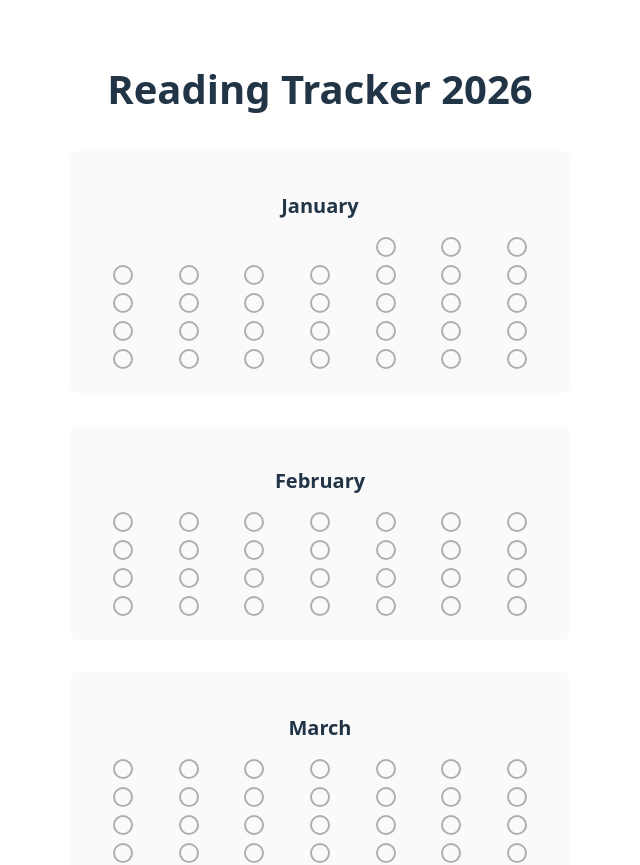
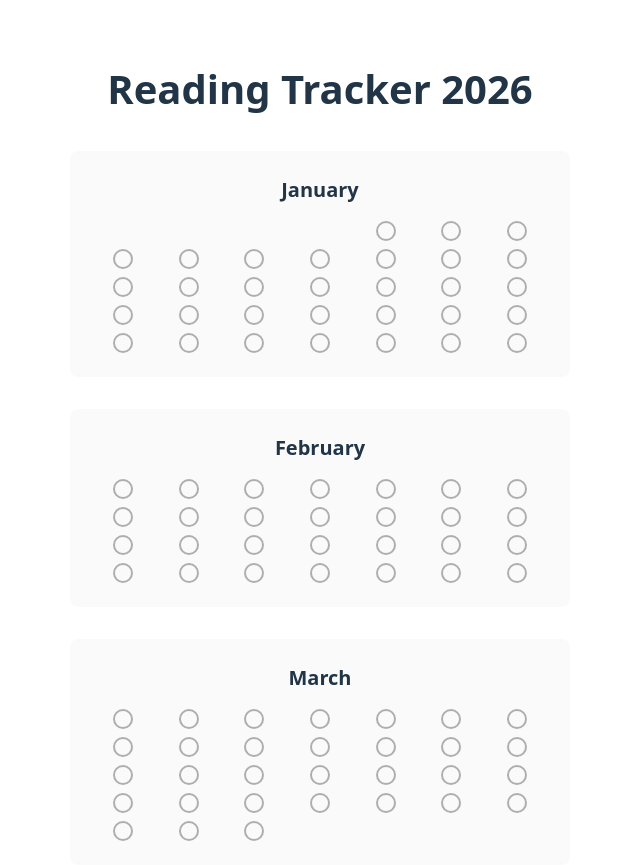
Before and after one commit to samcolson4/pages-tracker, a React (Vite) app: page / in a window 1280 px wide. Shown: the top 865 px of the page, without its empty margins (320-960 px from the left). Built offline with nearby package versions, Linux system fonts and the light colour scheme; no server answers; the database is empty; a web font is replaced by a local one.

Commit message:
Justify content vertically

```diff
--- a/src/App.css
+++ b/src/App.css
@@ -28,12 +28,15 @@
 .month {
   background: rgba(0, 0, 0, 0.02);
   border-radius: 8px;
-  padding: 1.5rem;
+  padding-left: 1.5rem;
+  padding-right: 1.5rem;
+  display: flex;
+  flex-direction: column;
 }
 
 .month-title {
   font-size: 1.25rem;
-  margin-bottom: 1rem;
+  margin: 1.5rem 0 1rem 0;
   text-align: center;
   font-weight: 600;
 }
@@ -44,6 +47,8 @@
   gap: 0.5rem;
   justify-items: center;
   align-items: center;
+  align-content: center;
+  margin-bottom: 1.5rem;
 }
 
 .day-dot {
@@ -52,6 +57,9 @@
   border-radius: 50%;
   cursor: pointer;
   transition: all 0.2s ease;
+  display: flex;
+  align-items: center;
+  justify-content: center;
 }
 
 .day-dot.outlined {
@@ -59,9 +67,7 @@
   background: transparent;
 }
 
-.day-dot.filled {
-  /* Color is set via inline style */
-}
+/* .day-dot.filled - Color is set via inline style */
 
 .day-dot:hover {
   transform: scale(1.1);
@@ -70,4 +76,7 @@
 .day-empty {
   width: 16px;
   height: 16px;
+  display: flex;
+  align-items: center;
+  justify-content: center;
 }
```
